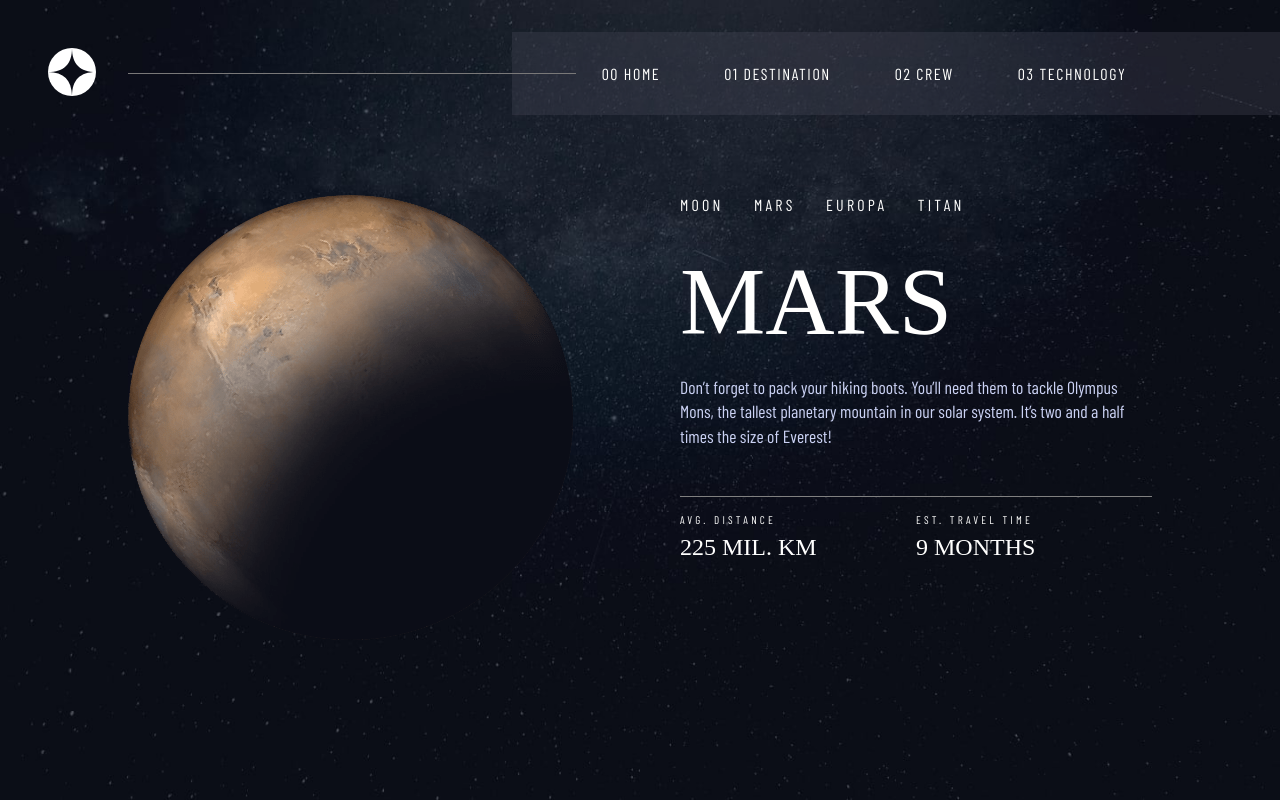
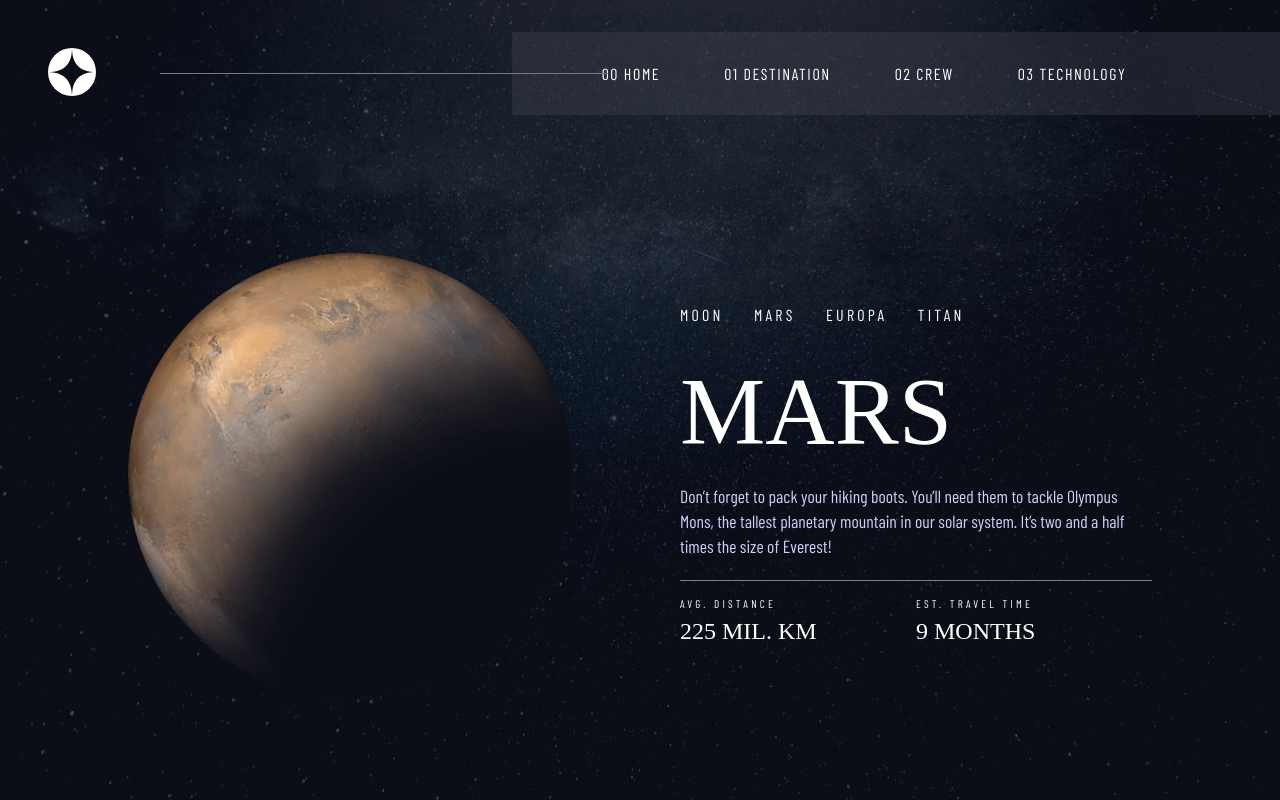
Before and after one commit to jakegodsall/space-tourism-website-frontend-practice, a Django app: page /destination/mars in a window 1280 px wide. Run offline with Django 4.2, Linux system fonts and the light colour scheme; data comes from the database, SQL or seed files in the repository; some web fonts are replaced.

Commit message:
fixed changing height of information block

```diff
--- a/destination/static/destination/partials/destination.css
+++ b/destination/static/destination/partials/destination.css
@@ -1,13 +1,15 @@
 .grid {
     margin-inline: 0 auto;
-    margin-top: 5rem;
     margin-left: auto;
     margin-right: auto;
     width: 80%;
 
     display: grid;
     grid-template-columns: 1fr 1fr;
+    grid-template-rows: 70vh;
     gap: 5rem;
+    justify-content: center;
+    align-items: center;
 
     color: var(--primary-text-color);
 }
@@ -31,6 +33,7 @@
 }
 
 .information {
+    height: 3rem;
     font-size: 1.1rem;
     color: var(--secondary-text-color);
     line-height: 1.4;
--- a/destination/templates/destination/partials/destination.html
+++ b/destination/templates/destination/partials/destination.html
@@ -3,7 +3,7 @@
 
 <div class="grid">
     <img src="{% static "destination/images/" %}{{ image }}" alt="Planet" />
-    <div class="main__content">
+    <div class="main-content">
         <nav class="destinations">
             <a {% if name == 'Moon'%}class="active"{% endif %}
             href="{% url 'moon' %}">Moon</a>
--- a/static/partials/header.css
+++ b/static/partials/header.css
@@ -3,7 +3,7 @@
     justify-content: space-between;
     align-items: center;
 
-    margin: 2rem 0 0 3rem;
+    margin: 2rem 0 5rem 3rem;
 }
 
 .header__logo {
@@ -97,5 +97,5 @@
     position: absolute;
     width: 35%;
     display: block;
-    left: 8rem;
+    left: 10rem;
 }
```
